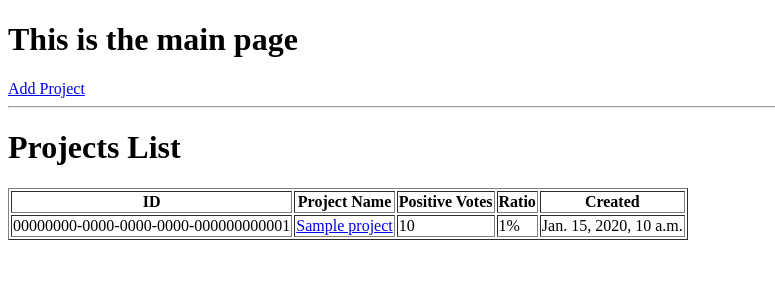
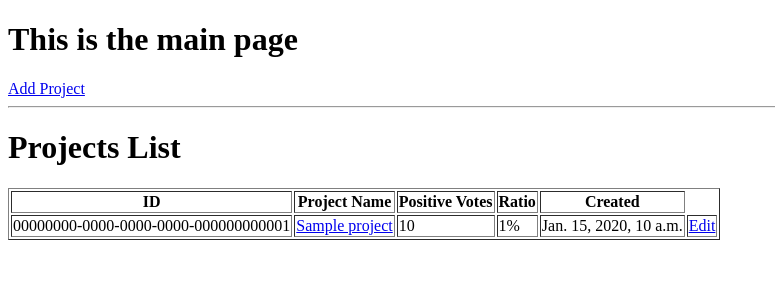
Before and after one commit to York13Pud/python-django-training, a Django app: page / in a window 1280 px wide. Shown: the top 300 px of the page, without its empty margins (0-775 px from the left). Run offline with Django 3.2, Linux system fonts and the light colour scheme; tables that the repository leaves empty hold one stand-in row (values such as "Sample post").

Commit message:
Added edit link for each project

```diff
--- a/devsearch/projects/templates/projects/projects.html
+++ b/devsearch/projects/templates/projects/projects.html
@@ -28,6 +28,7 @@
                             <td>{{ project.vote_totals }}</td>
                             <td>{{ project.vote_ratio }}%</td>
                             <td>{{ project.created }}</td>
+                            <td><a href="{% url 'update-project' project.id %}">Edit</a></td>
                         </tr>
                     {% endfor %}
 
```
